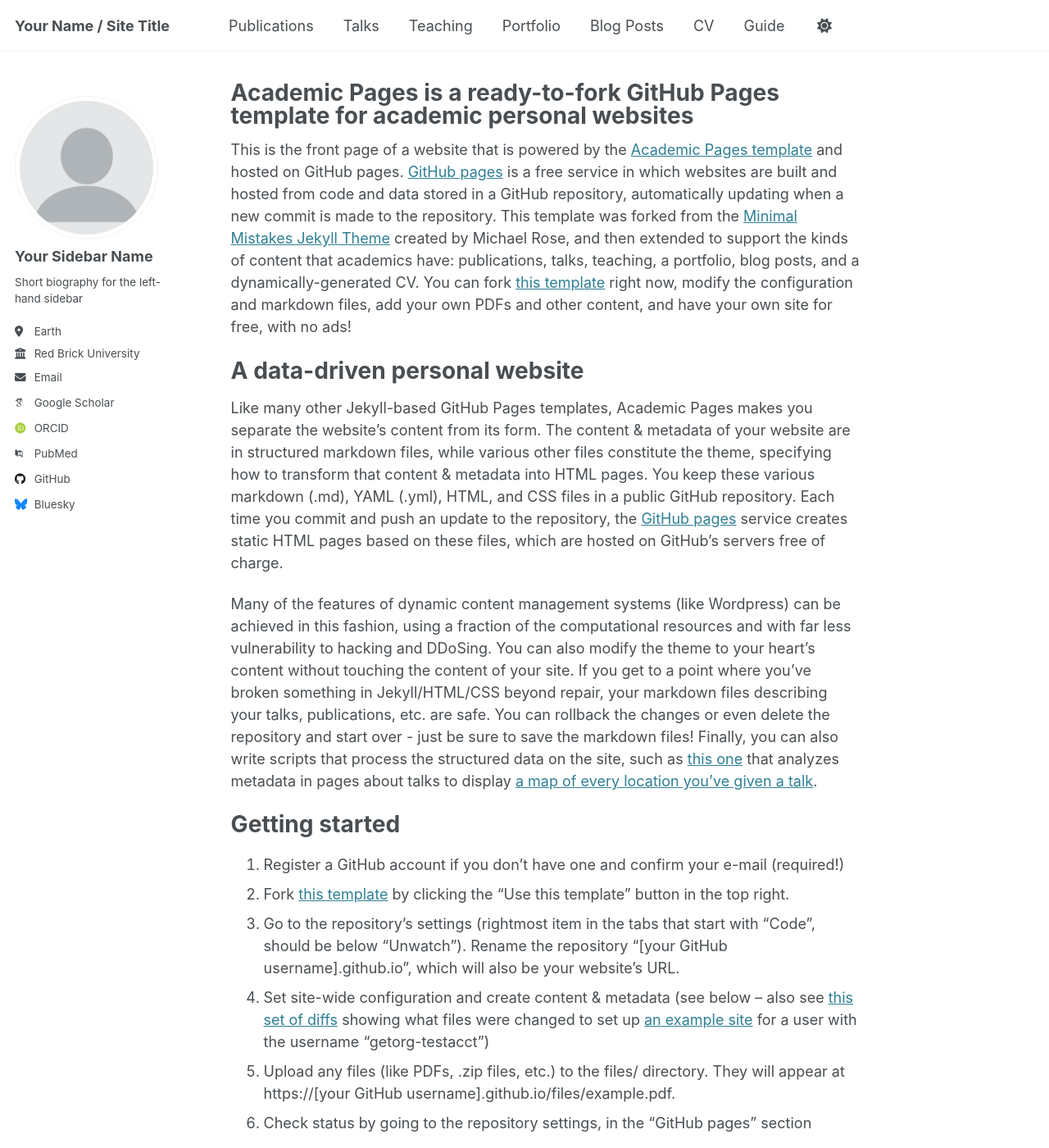
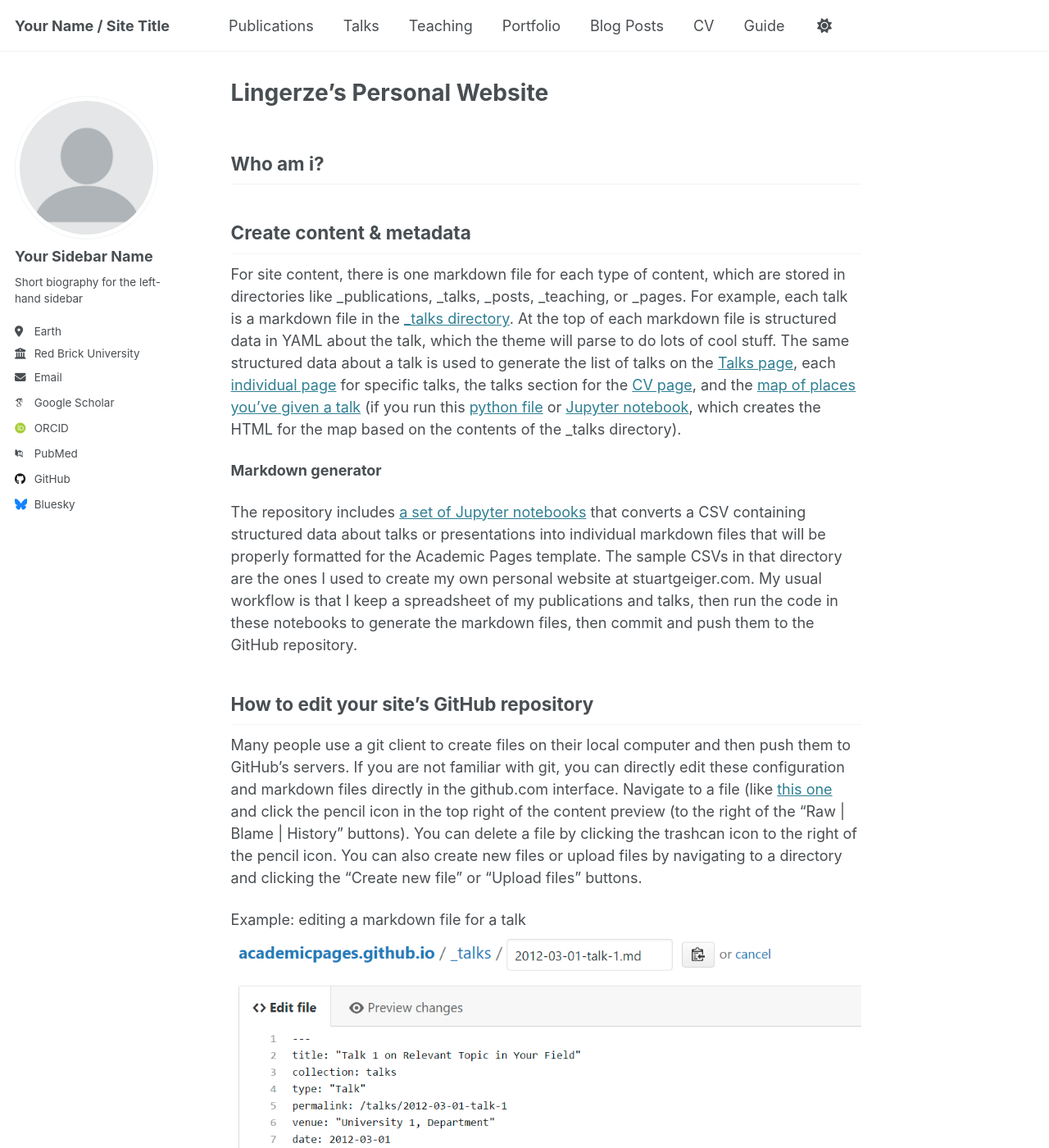
Before and after one commit to lingerze/lingerze.github.io, a Jekyll site: the page built from _pages/about.md, in a window 1280 px wide and 1400 px high. Shown: the whole window at 82% size. Built offline with Jekyll 4.4.1, drawn with Linux system fonts in a browser that asks for light colours; some web fonts are replaced; some of the changed text lies outside the part shown.

Commit message:
Update about.md

```diff
--- a/_pages/about.md
+++ b/_pages/about.md
@@ -1,32 +1,17 @@
 ---
 permalink: /
-title: "Academic Pages is a ready-to-fork GitHub Pages template for academic personal websites"
+title: "Lingerze's Personal Website"
 author_profile: true
 redirect_from:
   - /about/
   - /about.html
 ---
 
-This is the front page of a website that is powered by the [Academic Pages template](https://github.com/academicpages/academicpages.github.io) and hosted on GitHub pages. [GitHub pages](https://pages.github.com) is a free service in which websites are built and hosted from code and data stored in a GitHub repository, automatically updating when a new commit is made to the repository. This template was forked from the [Minimal Mistakes Jekyll Theme](https://mmistakes.github.io/minimal-mistakes/) created by Michael Rose, and then extended to support the kinds of content that academics have: publications, talks, teaching, a portfolio, blog posts, and a dynamically-generated CV. You can fork [this template](https://github.com/academicpages/academicpages.github.io) right now, modify the configuration and markdown files, add your own PDFs and other content, and have your own site for free, with no ads!
 
-A data-driven personal website
-======
-Like many other Jekyll-based GitHub Pages templates, Academic Pages makes you separate the website's content from its form. The content & metadata of your website are in structured markdown files, while various other files constitute the theme, specifying how to transform that content & metadata into HTML pages. You keep these various markdown (.md), YAML (.yml), HTML, and CSS files in a public GitHub repository. Each time you commit and push an update to the repository, the [GitHub pages](https://pages.github.com/) service creates static HTML pages based on these files, which are hosted on GitHub's servers free of charge.
+Who am i?
+------
 
-Many of the features of dynamic content management systems (like Wordpress) can be achieved in this fashion, using a fraction of the computational resources and with far less vulnerability to hacking and DDoSing. You can also modify the theme to your heart's content without touching the content of your site. If you get to a point where you've broken something in Jekyll/HTML/CSS beyond repair, your markdown files describing your talks, publications, etc. are safe. You can rollback the changes or even delete the repository and start over - just be sure to save the markdown files! Finally, you can also write scripts that process the structured data on the site, such as [this one](https://github.com/academicpages/academicpages.github.io/blob/master/talkmap.ipynb) that analyzes metadata in pages about talks to display [a map of every location you've given a talk](https://academicpages.github.io/talkmap.html).
 
-Getting started
-======
-1. Register a GitHub account if you don't have one and confirm your e-mail (required!)
-1. Fork [this template](https://github.com/academicpages/academicpages.github.io) by clicking the "Use this template" button in the top right.
-1. Go to the repository's settings (rightmost item in the tabs that start with "Code", should be below "Unwatch"). Rename the repository "[your GitHub username].github.io", which will also be your website's URL.
-1. Set site-wide configuration and create content & metadata (see below -- also see [this set of diffs](http://archive.is/3TPas) showing what files were changed to set up [an example site](https://getorg-testacct.github.io) for a user with the username "getorg-testacct")
-1. Upload any files (like PDFs, .zip files, etc.) to the files/ directory. They will appear at https://[your GitHub username].github.io/files/example.pdf.
-1. Check status by going to the repository settings, in the "GitHub pages" section
-
-Site-wide configuration
-------
-The main configuration file for the site is in the base directory in [_config.yml](https://github.com/academicpages/academicpages.github.io/blob/master/_config.yml), which defines the content in the sidebars and other site-wide features. You will need to replace the default variables with ones about yourself and your site's github repository. The configuration file for the top menu is in [_data/navigation.yml](https://github.com/academicpages/academicpages.github.io/blob/master/_data/navigation.yml). For example, if you don't have a portfolio or blog posts, you can remove those items from that navigation.yml file to remove them from the header.
 
 Create content & metadata
 ------
```
